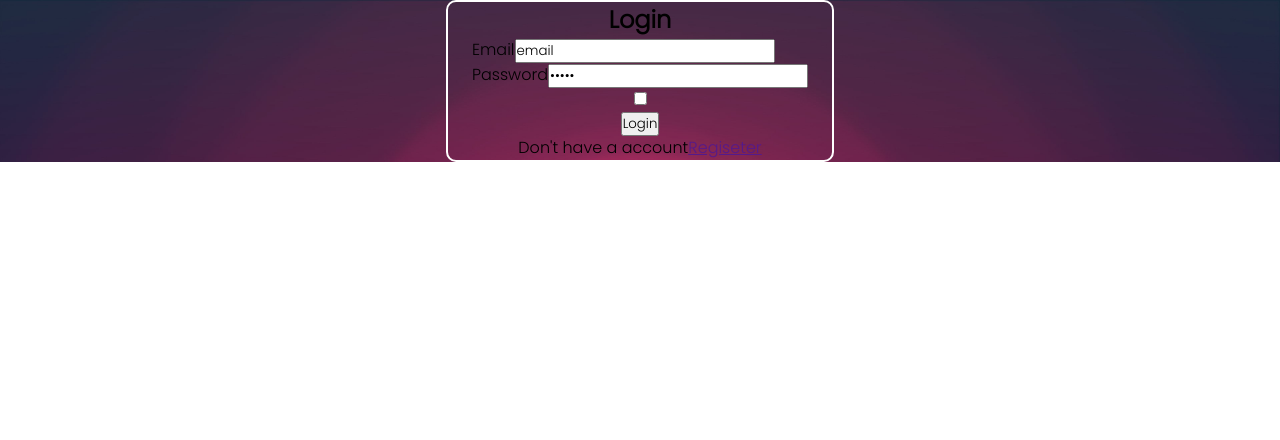
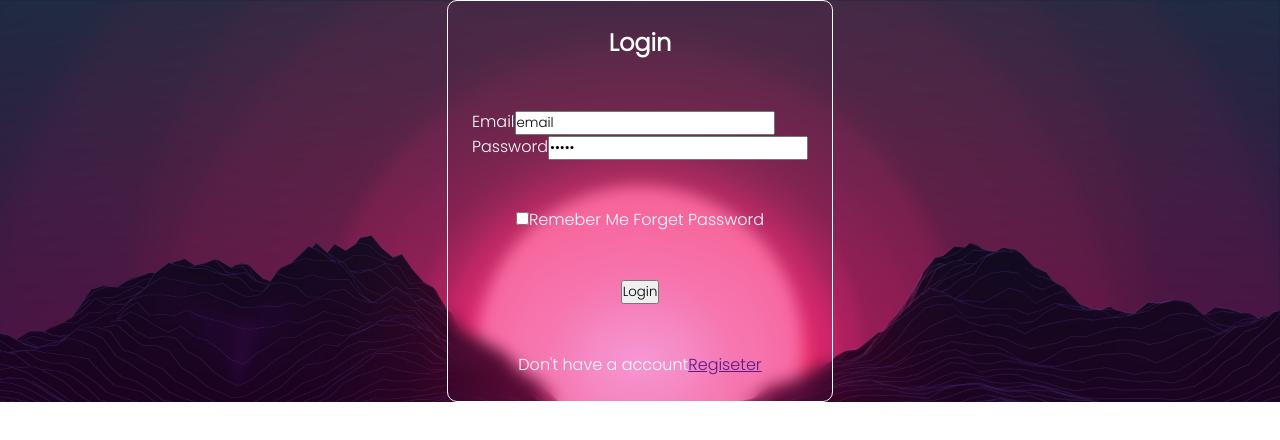
Before and after one commit to wuharry/vue_test_todo, a Vue app: page / in a window 1280 px wide. Shown: the top 440 px of the page. Built offline with nearby package versions, Linux system fonts and the light colour scheme.

Commit message:
背景模糊

```diff
--- a/src/views/Login.vue
+++ b/src/views/Login.vue
@@ -55,7 +55,7 @@ defineExpose({
 
             <div>
                 <input type="checkbox">
-                <span></span>
+                <span>Remeber Me Forget Password</span>
             </div>
             <button>Login</button>
             <div>
@@ -86,31 +86,33 @@ defineExpose({
     overflow: hidden;
     background: url("/moonaBackground2.jpg") no-repeat;
     background-size: cover;
+    color: white;
 }
 
 .loginform {
     margin: 0 auto;
     padding: 0 auto;
     width: 30%;
-    // height: max-content;
+    height: 50%;
     display: flex;
     flex-direction: column;
-    justify-content: center;
+    justify-content: space-around;
     align-items: center;
-    border: 2px solid white;
+    border: 1px solid white;
+    backdrop-filter:blur(8px);
     border-radius: 10px;
+    h2{
+        font-weight: bolder;
+    }
 }
-
-.input_sec{
+.input_sec {
     // display: flex;
     // flex-direction: column;
     // justify-content: center;
     align-items: start;
 }
-.email_sec{
 
-}
-.password_sec{
+.email_sec {}
 
-}
+.password_sec {}
 </style>
```
